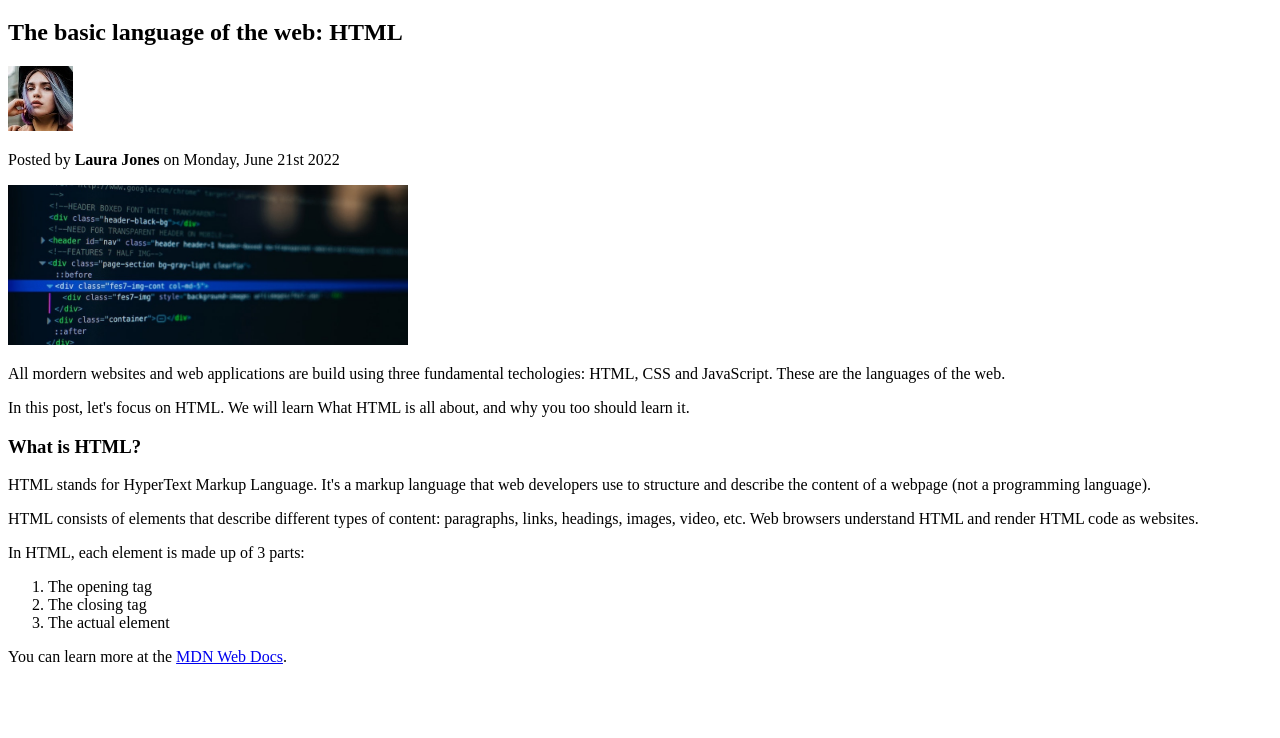
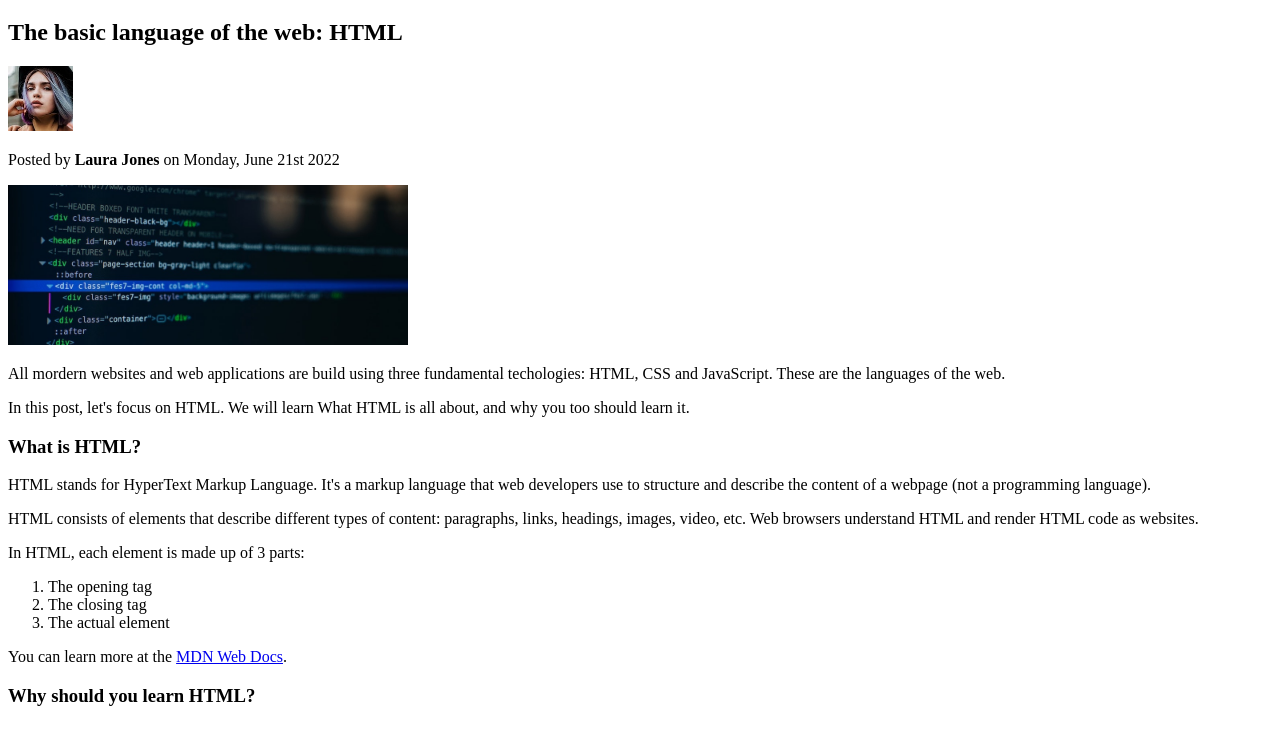
Before and after one commit to GuilhermeSilvaLima/Code-Magazine, a plain HTML site: page index.html in a window 1280 px wide. Shown: the part 62-800 px from the top of the page. Drawn offline with Linux system fonts and the light colour scheme.

Commit message:
add why should you learn html?

```diff
--- a/index.html
+++ b/index.html
@@ -47,6 +47,7 @@
           >MDN Web Docs</a
         >.
       </p>
+      <h3>Why should you learn HTML?</h3>
     </main>
   </body>
 </html>
```
